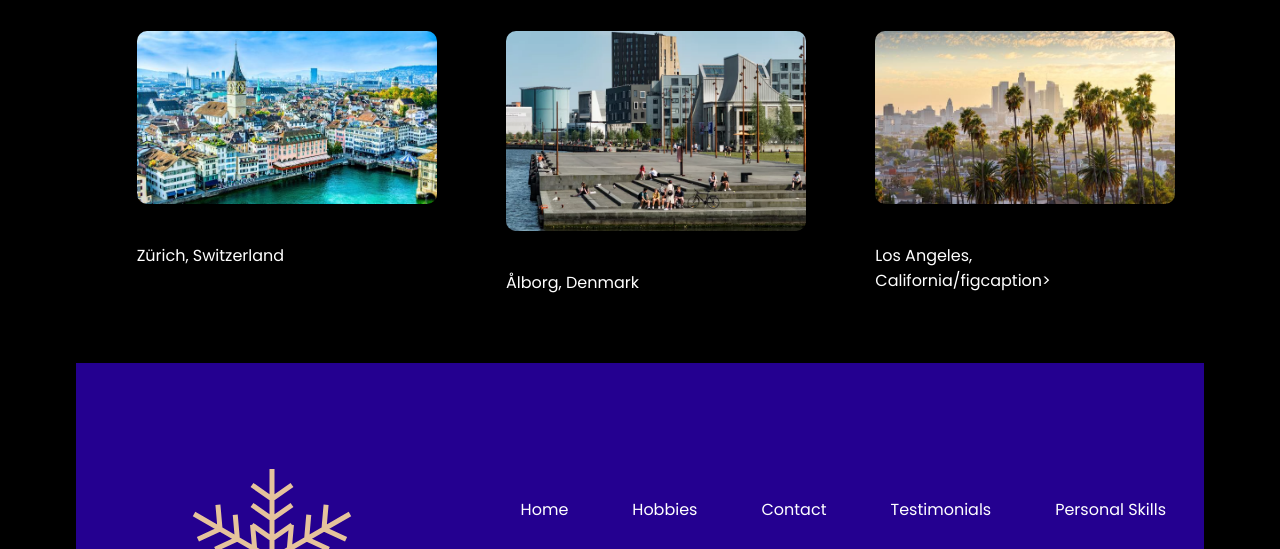
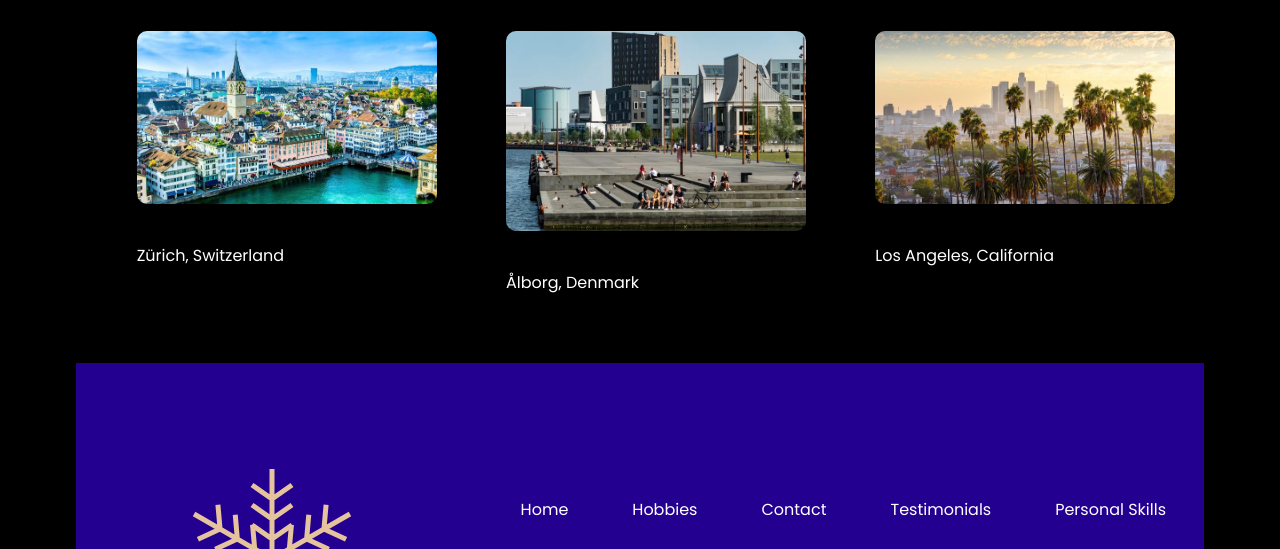
Before and after one commit to sameeramjad07/Portfolio-Website-using-Vanilla-CSS, a plain HTML site: page imageGallery.html in a window 1280 px wide. Shown: the part 990-1539 px from the top of the page. Drawn offline with Linux system fonts and the light colour scheme.

Commit message:
fixed small bug in imageGallery.html

```diff
--- a/imageGallery.html
+++ b/imageGallery.html
@@ -144,7 +144,7 @@
                 </figure>
                 <figure>
                     <img src="./assests/LogAngeles.jpg" alt="Image 1">
-                    <figcaption>Los Angeles, California/figcaption>
+                    <figcaption>Los Angeles, California</figcaption>
                 </figure>
             </div>
         </div>
```
